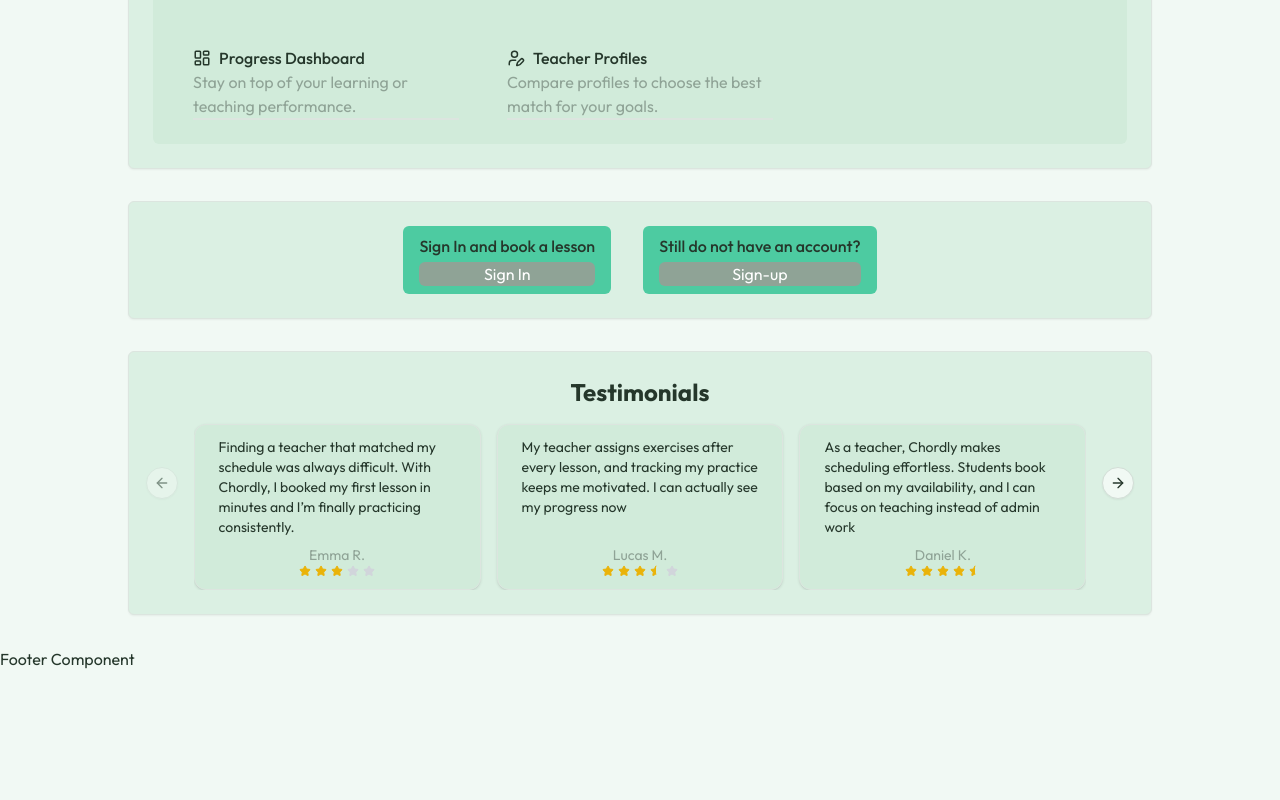
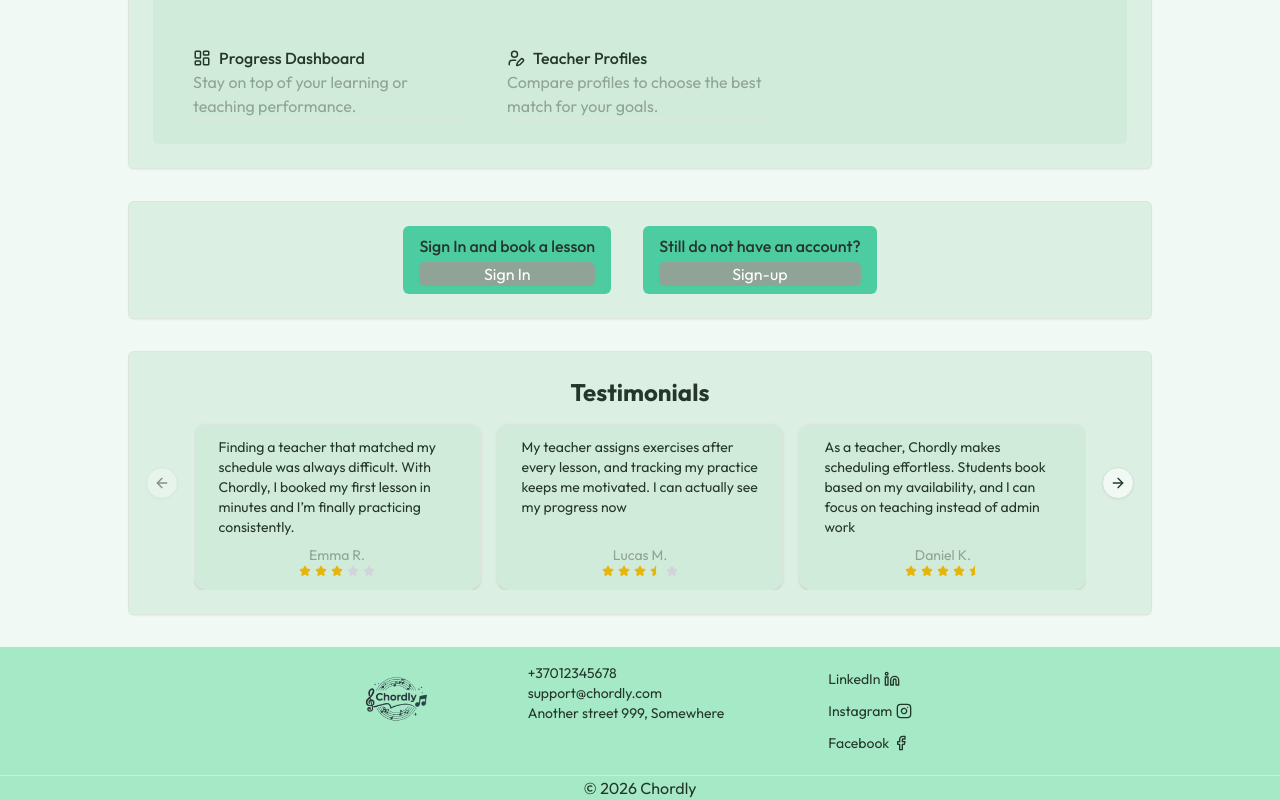
Before and after one commit to KestutisRuockus/chordly, a Next.js app: page / in a window 1280 px wide. Shown: the part 974-1774 px from the top of the page. Before the commit the page ends 1645 px from the top, so only its background shows below. Built offline with nearby package versions, Linux system fonts and the light colour scheme; no server answers.

Commit message:
feat: footer accessibility and SEO improvements

```diff
--- a/components/common/Footer.tsx
+++ b/components/common/Footer.tsx
@@ -1,5 +1,44 @@
+import { Linkedin, Instagram, Facebook } from "lucide-react";
+import LogoLinkToHomepage from "../ui/LogoLinkToHomepage";
+import Link from "next/link";
+
 const Footer = () => {
-  return <div>Footer Component</div>;
+  return (
+    <footer className="bg-secondary text-secondary-foreground">
+      <div className="flex flex-col min-[475px]:flex-row gap-8 sm:gap-24 justify-between sm:justify-center max-sm:px-4 py-4 max-[475px]:items-center">
+        <LogoLinkToHomepage />
+        <address className="flex flex-col text-sm not-italic">
+          <p>+37012345678</p>
+          <p>support@chordly.com</p>
+          <p>Another street 999, Somewhere</p>
+        </address>
+        <nav aria-label="Social links navigation" className="flex flex-col">
+          <Link
+            href="/"
+            className="flex gap-1 items-center px-2 py-1.5 rounded-md hover:bg-black/10 transition-colors duration-300"
+          >
+            <span className="text-sm">LinkedIn</span>
+            <Linkedin size={16} aria-hidden="true" />
+          </Link>
+          <Link
+            href="/"
+            className="flex gap-1 items-center px-2 py-1.5 rounded-md hover:bg-black/10 transition-colors duration-300"
+          >
+            <span className="text-sm">Instagram</span>
+            <Instagram size={16} aria-hidden="true" />
+          </Link>
+          <Link
+            href="/"
+            className="flex gap-1 items-center px-2 py-1.5 rounded-md hover:bg-black/10 transition-colors duration-300"
+          >
+            <span className="text-sm">Facebook</span>
+            <Facebook size={16} aria-hidden="true" />
+          </Link>
+        </nav>
+      </div>
+      <div className="text-center border-t">© 2026 Chordly</div>
+    </footer>
+  );
 };
 
 export default Footer;
```
